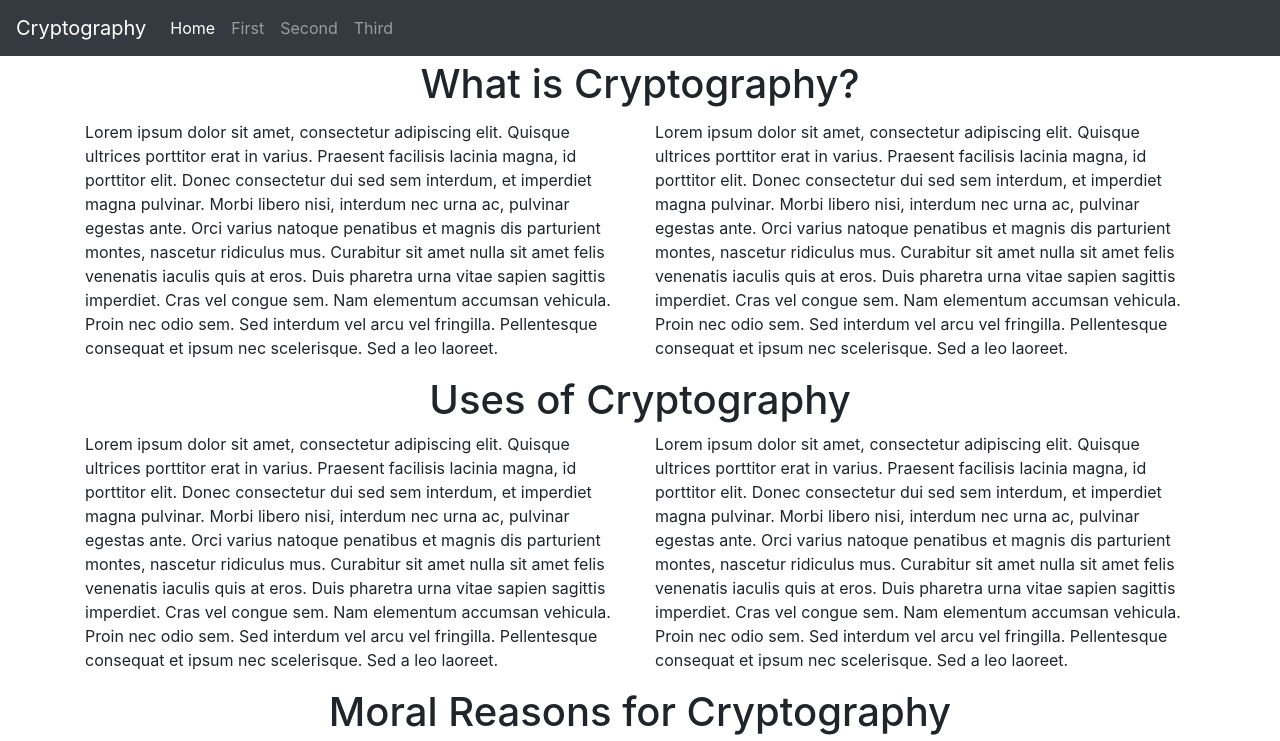
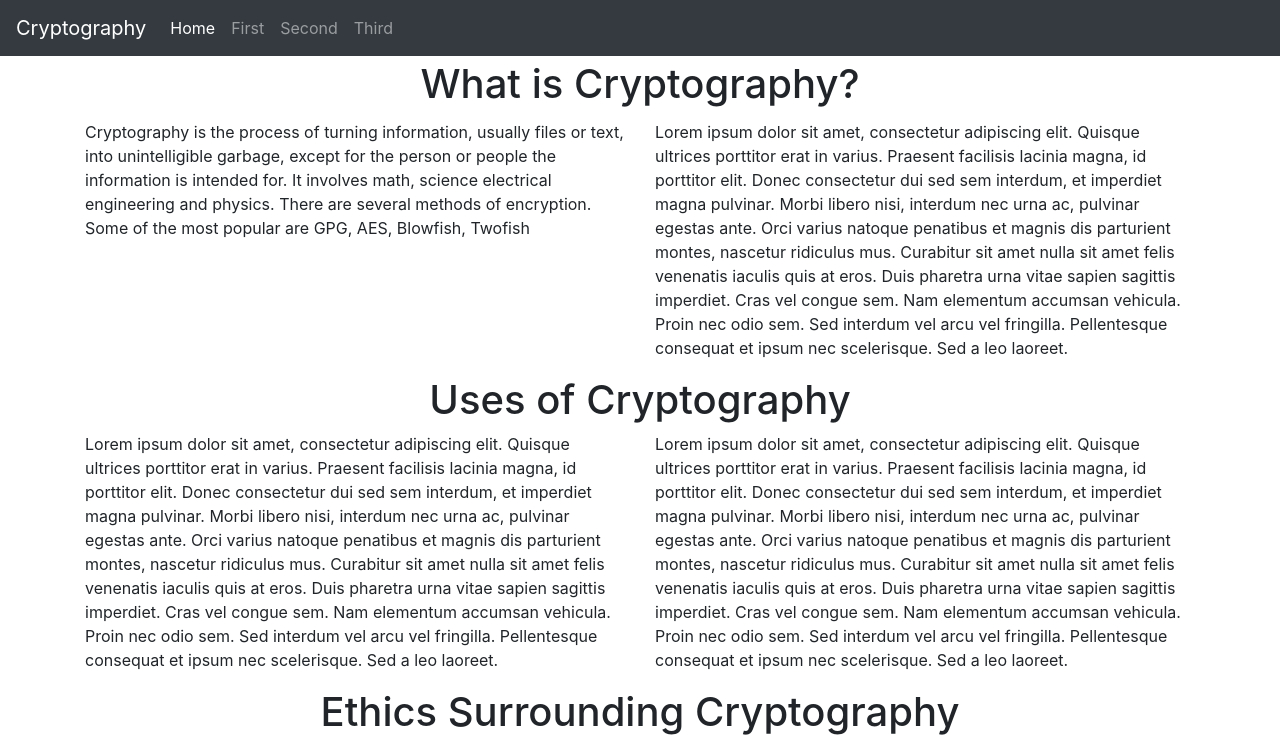
Before and after one commit to ddrobner/CryptoSite-Bootstrap, a plain HTML site: page index.html in a window 1280 px wide. Shown: the top 741 px of the page. Drawn offline with nearby package versions, Linux system fonts and the light colour scheme.

Commit message:
Added some (actual) text

```diff
--- a/index.html
+++ b/index.html
@@ -52,7 +52,7 @@
   <h1 class="text-center" id="home_title">What is Cryptography?</h1>
   <div class="row">
     <div class="col-sm-6">
-      <p>Lorem ipsum dolor sit amet, consectetur adipiscing elit. Quisque ultrices porttitor erat in varius. Praesent facilisis lacinia magna, id porttitor elit. Donec consectetur dui sed sem interdum, et imperdiet magna pulvinar. Morbi libero nisi, interdum nec urna ac, pulvinar egestas ante. Orci varius natoque penatibus et magnis dis parturient montes, nascetur ridiculus mus. Curabitur sit amet nulla sit amet felis venenatis iaculis quis at eros. Duis pharetra urna vitae sapien sagittis imperdiet. Cras vel congue sem. Nam elementum accumsan vehicula. Proin nec odio sem. Sed interdum vel arcu vel fringilla. Pellentesque consequat et ipsum nec scelerisque. Sed a leo laoreet.</p>
+      <p>Cryptography is the process of turning information, usually files or text, into unintelligible garbage, except for the person or people the information is intended for. It involves math, science electrical engineering and physics. There are several methods of encryption. Some of the most popular are GPG, AES, Blowfish, Twofish</p>
     </div>
     <div class="col-sm-6">
       <p>Lorem ipsum dolor sit amet, consectetur adipiscing elit. Quisque ultrices porttitor erat in varius. Praesent facilisis lacinia magna, id porttitor elit. Donec consectetur dui sed sem interdum, et imperdiet magna pulvinar. Morbi libero nisi, interdum nec urna ac, pulvinar egestas ante. Orci varius natoque penatibus et magnis dis parturient montes, nascetur ridiculus mus. Curabitur sit amet nulla sit amet felis venenatis iaculis quis at eros. Duis pharetra urna vitae sapien sagittis imperdiet. Cras vel congue sem. Nam elementum accumsan vehicula. Proin nec odio sem. Sed interdum vel arcu vel fringilla. Pellentesque consequat et ipsum nec scelerisque. Sed a leo laoreet.</p>
@@ -73,7 +73,7 @@
 </div>
 
 <div class="container">
-  <h1 class="text-center" id="third_title">Moral Reasons for Cryptography</h1>
+  <h1 class="text-center" id="third_title">Ethics Surrounding Cryptography</h1>
   <div class="row">
     <div class="col-sm-6">
       <p>Lorem ipsum dolor sit amet, consectetur adipiscing elit. Quisque ultrices porttitor erat in varius. Praesent facilisis lacinia magna, id porttitor elit. Donec consectetur dui sed sem interdum, et imperdiet magna pulvinar. Morbi libero nisi, interdum nec urna ac, pulvinar egestas ante. Orci varius natoque penatibus et magnis dis parturient montes, nascetur ridiculus mus. Curabitur sit amet nulla sit amet felis venenatis iaculis quis at eros. Duis pharetra urna vitae sapien sagittis imperdiet. Cras vel congue sem. Nam elementum accumsan vehicula. Proin nec odio sem. Sed interdum vel arcu vel fringilla. Pellentesque consequat et ipsum nec scelerisque. Sed a leo laoreet.</p>
```
